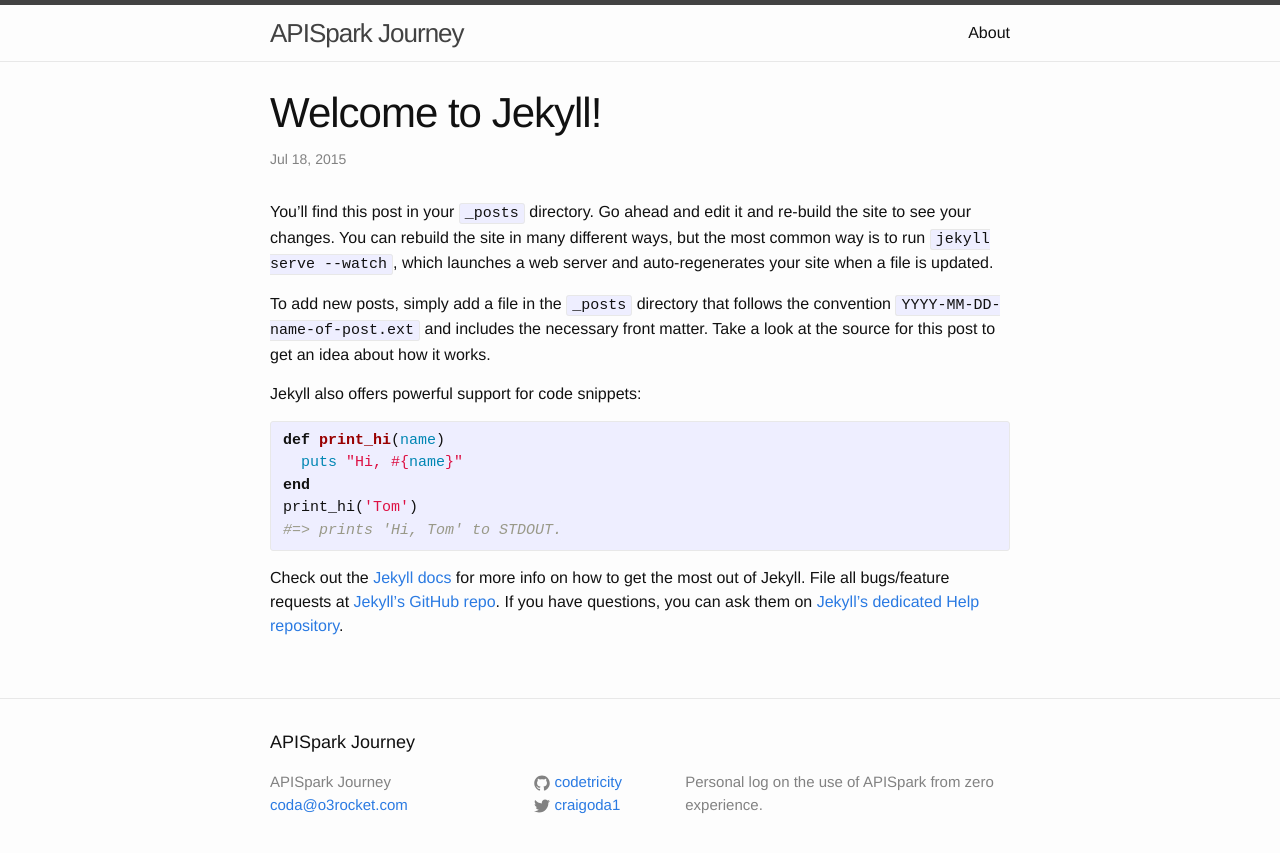
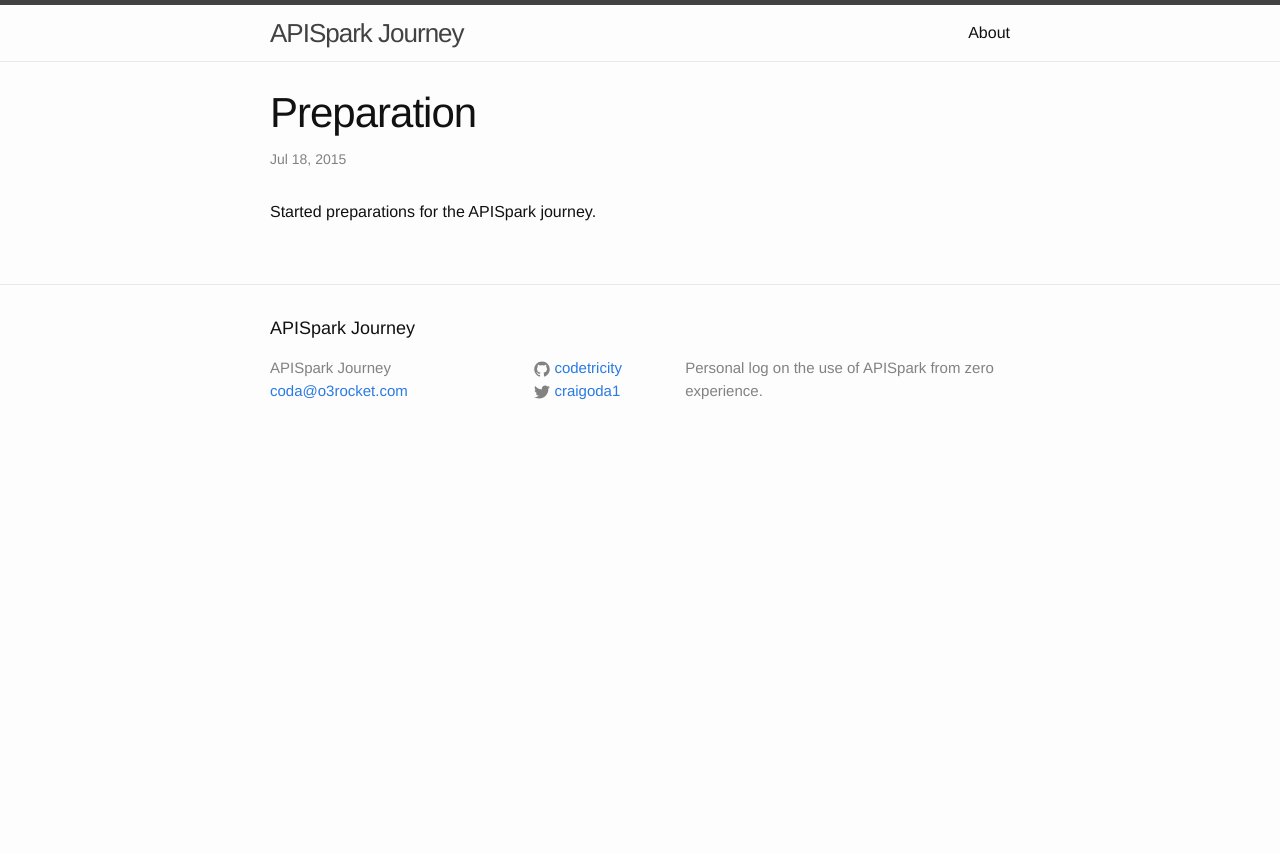
Before and after one commit to codetricity/apispark-journey, a Jekyll site: the page built from _posts/2015-07-18-configuration.markdown, in a window 1280 px wide. Shown: the top 853 px of the page. Built offline with Jekyll 4.4.1, drawn with Linux system fonts in a browser that asks for light colours.

Commit message:
updated initial blog post

```diff
--- a/_posts/2015-07-18-configuration.markdown
+++ b/_posts/2015-07-18-configuration.markdown
@@ -1,25 +1,7 @@
 ---
 layout: post
-title:  "Welcome to Jekyll!"
+title:  "Preparation"
 date:   2015-07-18 22:10:06
-categories: jekyll update
+categories: update
 ---
-You’ll find this post in your `_posts` directory. Go ahead and edit it and re-build the site to see your changes. You can rebuild the site in many different ways, but the most common way is to run `jekyll serve --watch`, which launches a web server and auto-regenerates your site when a file is updated.
-
-To add new posts, simply add a file in the `_posts` directory that follows the convention `YYYY-MM-DD-name-of-post.ext` and includes the necessary front matter. Take a look at the source for this post to get an idea about how it works.
-
-Jekyll also offers powerful support for code snippets:
-
-{% highlight ruby %}
-def print_hi(name)
-  puts "Hi, #{name}"
-end
-print_hi('Tom')
-#=> prints 'Hi, Tom' to STDOUT.
-{% endhighlight %}
-
-Check out the [Jekyll docs][jekyll] for more info on how to get the most out of Jekyll. File all bugs/feature requests at [Jekyll’s GitHub repo][jekyll-gh]. If you have questions, you can ask them on [Jekyll’s dedicated Help repository][jekyll-help].
-
-[jekyll]:      http://jekyllrb.com
-[jekyll-gh]:   https://github.com/jekyll/jekyll
-[jekyll-help]: https://github.com/jekyll/jekyll-help
+Started preparations for the APISpark journey.
```
